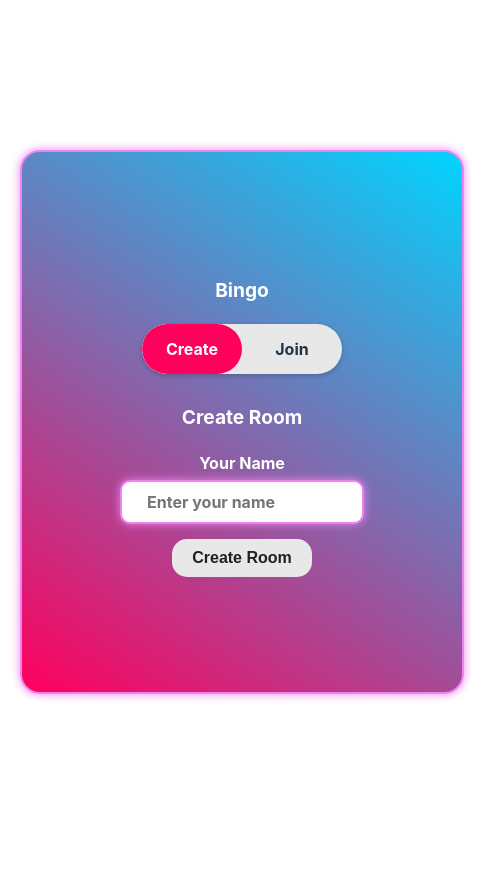
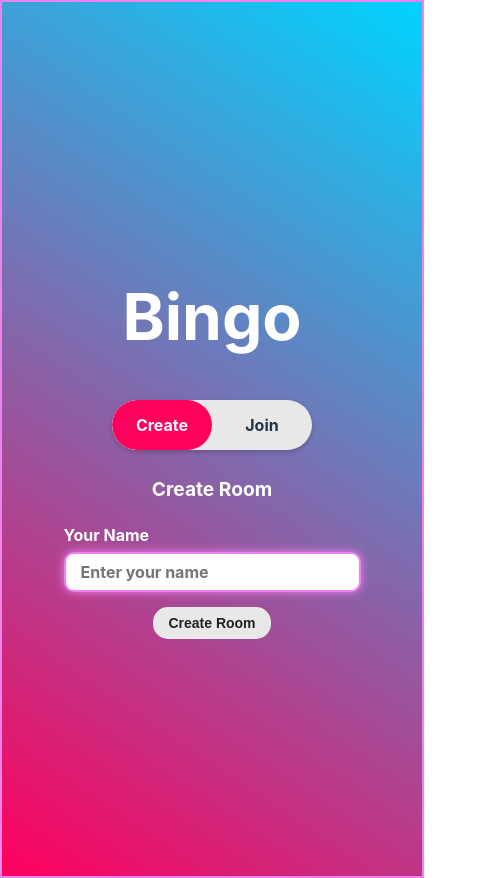
Before and after one commit to ShushNhush/bingo_frontend, a React (Vite) app: page / in a window 390 px wide. Shown: the whole page, 484 px wide, since content can reach past the window. Before the commit the page ends 844 px from the top, so only its background shows below. Built offline with nearby package versions, Linux system fonts and the light colour scheme.

Commit message:
fixed responsiveness

```diff
--- a/src/App.css
+++ b/src/App.css
@@ -1,17 +1,11 @@
 #root {
-  max-width: 1280px;
+  /* max-width: 1280px; */
   margin: 0 auto;
   /* padding: 2rem; */
   text-align: center;
 }
 
-.main-content {
-  position: relative; /* Ensures content sits above the video */
-  z-index: 1;
-  color: white; /* Optional: Add color contrast for readability */
-  text-align: center;
-  padding: 20px;
-}
+
 
 .logo {
   height: 6em;
--- a/src/App.jsx
+++ b/src/App.jsx
@@ -21,7 +21,7 @@ const App = () => {
         <source src="/background.mp4" type="video/mp4" />
         Your browser does not support the video tag.
       </video>
-    <div style={{ padding: "20px" }}>
+    <div>
 
         <RoomControls
           redirectToRoom={redirectToRoom}
--- a/src/components/RoomControls.jsx
+++ b/src/components/RoomControls.jsx
@@ -2,110 +2,111 @@ import { jwtDecode } from "jwt-decode";
 import { useState } from "react";
 import styled from "styled-components";
 import ToggleSwitch from "./ToggleSwitch";
+import { MainContent, ToggleSwitchWrapper, FormContainer} from "../styles/HomeStyle";
 
-const MainContent = styled.div`
-  display: flex;
-  color: white;
-  flex-direction: column;
-  align-items: center;
-  justify-content: center; /* Center content vertically */
-  padding: 20px;
-  text-align: center;
-  background: linear-gradient(34deg, rgba(255, 0, 93, 1) 0%, rgba(0, 212, 255, 1) 100%);
-  border-radius: 20px;
-  border: 2px solid violet;
-  box-shadow: 0 0 10px violet;
+// const MainContent = styled.div`
+//   display: flex;
+//   color: white;
+//   flex-direction: column;
+//   align-items: center;
+//   justify-content: center; /* Center content vertically */
+//   padding: 20px;
+//   text-align: center;
+//   background: linear-gradient(34deg, rgba(255, 0, 93, 1) 0%, rgba(0, 212, 255, 1) 100%);
+//   border-radius: 20px;
+//   border: 2px solid violet;
+//   box-shadow: 0 0 10px violet;
 
-  /* Fixed size */
-  width: 400px; /* Set a fixed width */
-  height: 500px; /* Set a fixed height */
+//   /* Fixed size */
+//   width: 400px; /* Set a fixed width */
+//   height: 500px; /* Set a fixed height */
 
-  margin: 0 auto; /* Center horizontally in the viewport */
-  overflow: hidden; /* Prevent content overflow */
-`;
+//   margin: 0 auto; /* Center horizontally in the viewport */
+//   overflow: hidden; /* Prevent content overflow */
+// `;
 
-const ToggleSwitchWrapper = styled.div`
-  display: flex;
-  justify-content: space-around; /* Spread buttons evenly */
-  align-items: center;
-  width: 100%; /* Make sure it uses the full width of MainContent */
-  margin: 10px 0; /* Add spacing above and below the toggle */
-`;
+// const ToggleSwitchWrapper = styled.div`
+//   display: flex;
+//   justify-content: space-around; /* Spread buttons evenly */
+//   align-items: center;
+//   width: 100%; /* Make sure it uses the full width of MainContent */
+//   margin: 10px 0; /* Add spacing above and below the toggle */
+// `;
 
 
-const FormContainer = styled.div`
-  display: flex;
-  flex-direction: column;
-  justify-content: center;
-  align-items: center;
+// const FormContainer = styled.div`
+//   display: flex;
+//   flex-direction: column;
+//   justify-content: center;
+//   align-items: center;
 
-  div {
-    display: flex;
-    flex-direction: column;
-    margin-bottom: 15px;
-  }
+//   div {
+//     display: flex;
+//     flex-direction: column;
+//     margin-bottom: 15px;
+//   }
 
-  label {
-    margin-bottom: 5px;
-    font-weight: bold;
-  }
+//   label {
+//     margin-bottom: 5px;
+//     font-weight: bold;
+//   }
 
-  input {
-    outline: none;
-    border: 2px solid violet;
-    box-shadow: 0 0 10px violet;
-    border-radius: 10px;
-    padding: 10px 25px;
-    background-color: white;
-    color: #213547;
-    font-size: 16px;
-    font-weight: bold;
-    font-family: inherit;
-    max-width: 190px;
-  }
+//   input {
+//     outline: none;
+//     border: 2px solid violet;
+//     box-shadow: 0 0 10px violet;
+//     border-radius: 10px;
+//     padding: 10px 25px;
+//     background-color: white;
+//     color: #213547;
+//     font-size: 16px;
+//     font-weight: bold;
+//     font-family: inherit;
+//     max-width: 190px;
+//   }
 
-  button {
-    padding: 10px 20px;
-    border: unset;
-    border-radius: 15px;
-    color: #212121;
-    background: #e8e8e8;
-    font-weight: 1000;
-    font-size: 16px;
-    transition: all 250ms;
-    position: relative;
-    overflow: hidden;
-    z-index: 1;
+//   button {
+//     padding: 10px 20px;
+//     border: unset;
+//     border-radius: 15px;
+//     color: #212121;
+//     background: #e8e8e8;
+//     font-weight: 1000;
+//     font-size: 16px;
+//     transition: all 250ms;
+//     position: relative;
+//     overflow: hidden;
+//     z-index: 1;
 
-    &::before {
-      content: "";
-      position: absolute;
-      top: 0;
-      left: 0;
-      height: 100%;
-      width: 0;
-      border-radius: 15px;
-      background-color: rgba(0, 212, 255, 1);
-      z-index: -1;
-      transition: all 250ms;
-    }
+//     &::before {
+//       content: "";
+//       position: absolute;
+//       top: 0;
+//       left: 0;
+//       height: 100%;
+//       width: 0;
+//       border-radius: 15px;
+//       background-color: rgba(0, 212, 255, 1);
+//       z-index: -1;
+//       transition: all 250ms;
+//     }
 
-    &:hover {
-      color: #e8e8e8;
-    }
+//     &:hover {
+//       color: #e8e8e8;
+//     }
 
-    &:hover::before {
-      width: 100%;
-    }
-  }
+//     &:hover::before {
+//       width: 100%;
+//     }
+//   }
 
-  .error-message {
-    margin-top: 10px;
-    color: #ff4d4d;
-    font-size: 14px;
-    font-weight: bold;
-  }
-`;
+//   .error-message {
+//     margin-top: 10px;
+//     color: #ff4d4d;
+//     font-size: 14px;
+//     font-weight: bold;
+//   }
+// `;
 
 const RoomControls = ({ redirectToRoom }) => {
   const [formType, setFormType] = useState("create");
--- a/src/styles/GameRoom.css
+++ b/src/styles/GameRoom.css
@@ -63,6 +63,12 @@
       font-size: 12px;
       padding: 0.5em;
     }
+  }
+
+  .button-container {
+    width: 100%;
+    display: flex;
+    justify-content: space-evenly;
   }
 
 .pull {
--- /dev/null
+++ b/src/styles/HomeStyle.jsx
@@ -0,0 +1,150 @@
+import styled from "styled-components";
+
+const MainContent = styled.div`
+  display: flex;
+  color: white;
+  flex-direction: column;
+  align-items: center;
+  /* justify-content: center; */
+  padding: 20px;
+  text-align: center;
+  background: linear-gradient(34deg, rgba(255, 0, 93, 1) 0%, rgba(0, 212, 255, 1) 100%);
+  border-radius: 20px;
+  border: 2px solid violet;
+  box-shadow: 0 0 10px violet;
+
+  /* Fixed size */
+  width: 400px;
+  height: 500px;
+
+  margin: 0 auto;
+  overflow: hidden;
+
+  /* Responsive adjustments */
+  @media (max-width: 480px) {
+    width: 90%; /* Take up most of the screen width */
+    height: auto;
+    border-radius: 10px;
+    padding: 15px;
+  }
+
+  @media (max-width: 480px) {
+    width: 100vw; /* Use full screen width */
+      height: 100vh; /* Take up full screen height */
+      border-radius: 0; /* Remove border radius for seamless layout */
+      padding: 15px;
+      justify-content: center;
+
+      h1 {
+        font-size: 4rem;
+      }
+
+
+  }
+`;
+
+const ToggleSwitchWrapper = styled.div`
+  display: flex;
+  justify-content: space-around;
+  align-items: center;
+  width: 100%;
+  margin: 10px 0;
+
+  @media (max-width: 480px) {
+    flex-direction: column; /* Stack buttons vertically */
+    margin: 5px 0;
+  }
+`;
+
+const FormContainer = styled.div`
+  display: flex;
+  flex-direction: column;
+  justify-content: center;
+  align-items: center;
+
+  div {
+    display: flex;
+    flex-direction: column;
+    margin-bottom: 15px;
+    width: 100%;
+  }
+
+  label {
+    margin-bottom: 5px;
+    font-weight: bold;
+    text-align: left; /* Align labels to the left */
+  }
+
+  input {
+    outline: none;
+    border: 2px solid violet;
+    box-shadow: 0 0 10px violet;
+    border-radius: 10px;
+    padding: 10px 25px;
+    background-color: white;
+    color: #213547;
+    font-size: 16px;
+    font-weight: bold;
+    font-family: inherit;
+    max-width: 100%;
+    box-sizing: border-box;
+
+    @media (max-width: 480px) {
+      padding: 8px 15px;
+    }
+  }
+
+  button {
+    padding: 10px 20px;
+    border: unset;
+    border-radius: 15px;
+    color: #212121;
+    background: #e8e8e8;
+    font-weight: 1000;
+    font-size: 16px;
+    transition: all 250ms;
+    position: relative;
+    overflow: hidden;
+    z-index: 1;
+
+    &::before {
+      content: "";
+      position: absolute;
+      top: 0;
+      left: 0;
+      height: 100%;
+      width: 0;
+      border-radius: 15px;
+      background-color: rgba(0, 212, 255, 1);
+      z-index: -1;
+      transition: all 250ms;
+    }
+
+    &:hover {
+      color: #e8e8e8;
+    }
+
+    &:hover::before {
+      width: 100%;
+    }
+
+    @media (max-width: 480px) {
+      font-size: 14px;
+      padding: 8px 15px;
+    }
+  }
+
+  .error-message {
+    margin-top: 10px;
+    color: #ff4d4d;
+    font-size: 14px;
+    font-weight: bold;
+    text-align: center;
+
+    @media (max-width: 480px) {
+      font-size: 12px;
+    }
+  }
+`;
+
+export { MainContent, ToggleSwitchWrapper, FormContainer };
```
Also changed, not shown: src/components/RoomControls copy.jsx (deleted, +0 -82 lines).
